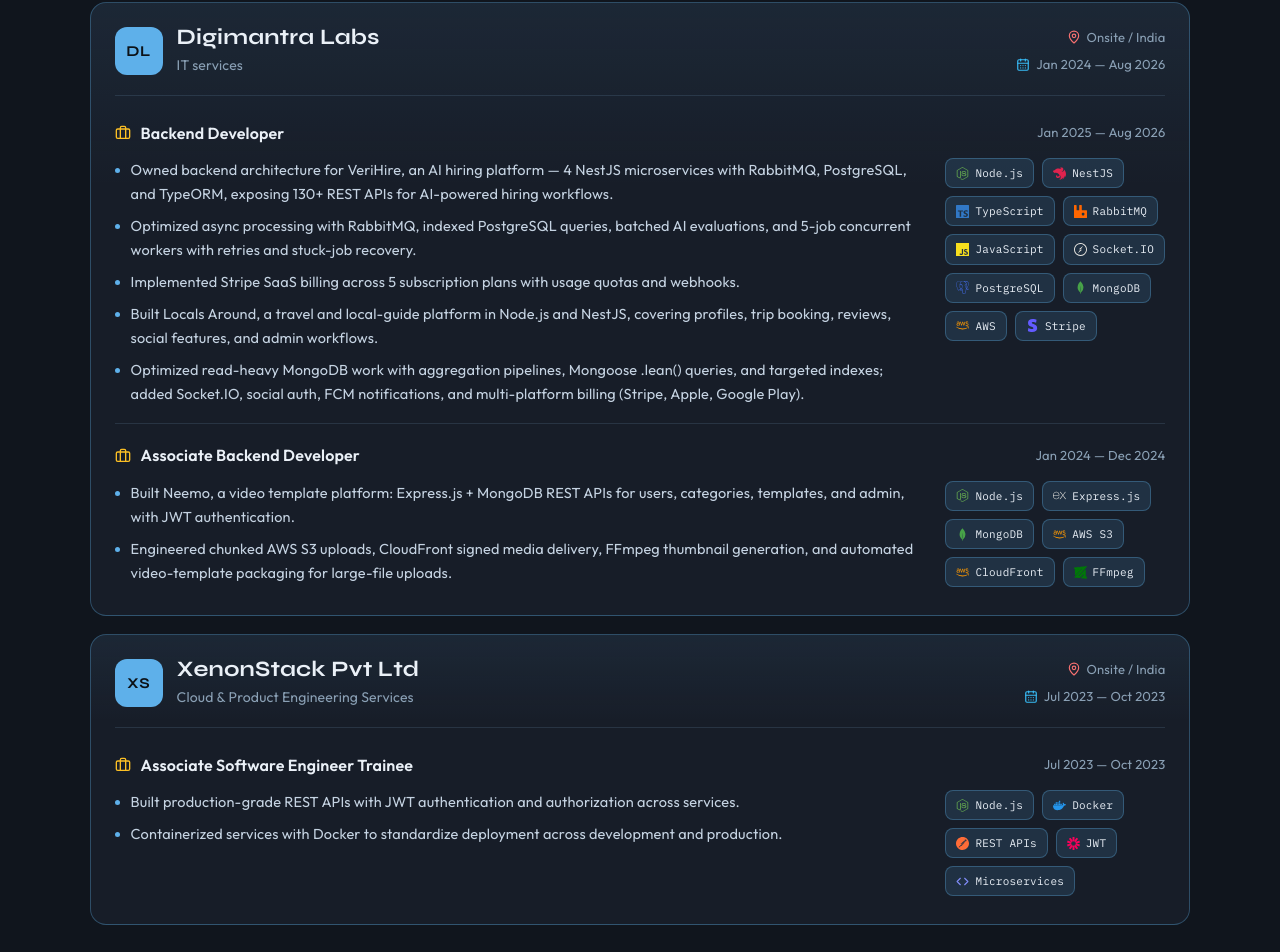
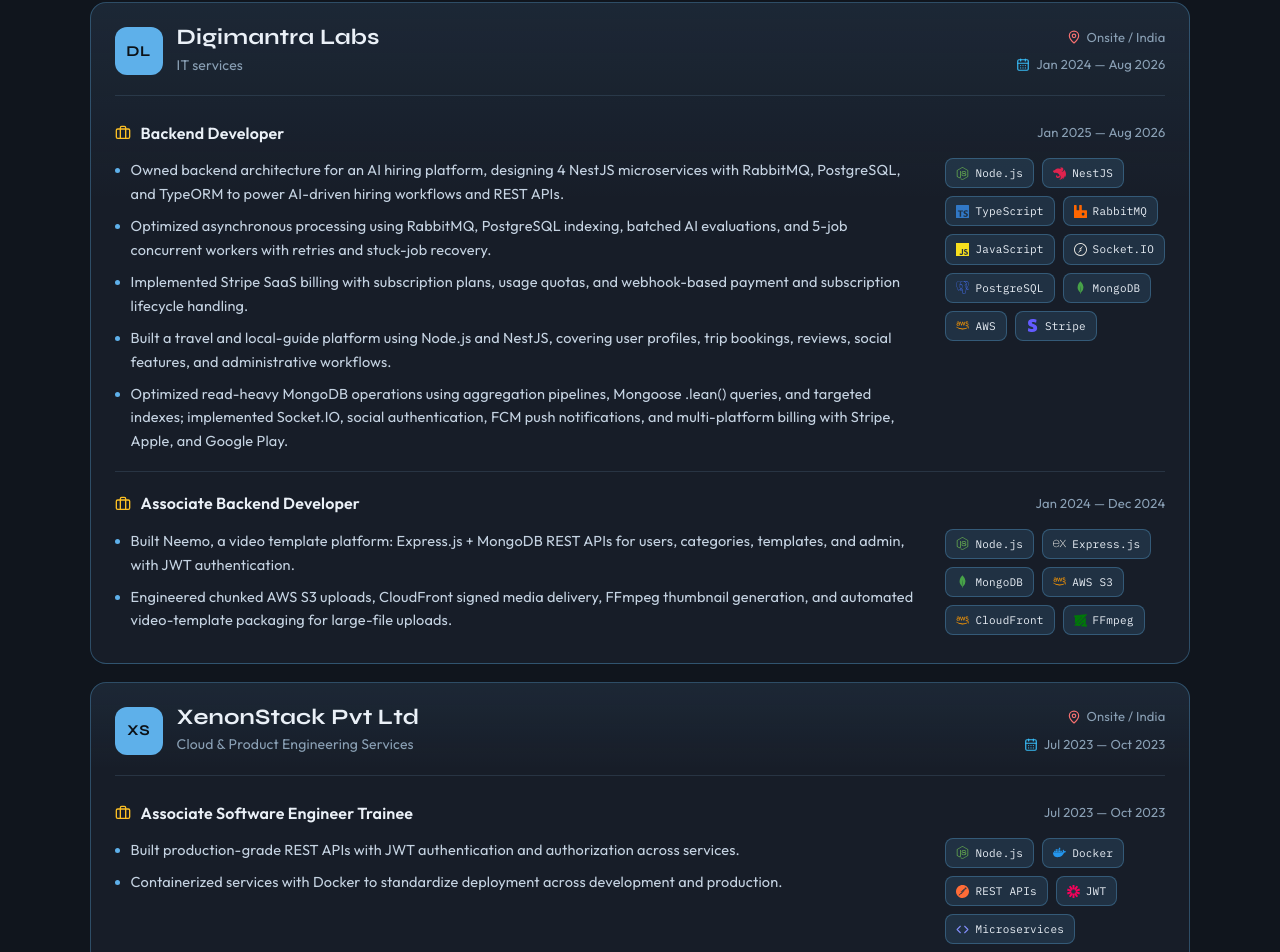
Before and after one commit to vishalm7973/portfolio, a React (Vite) app: page / in a window 1280 px wide. Shown: the part 1804-2756 px from the top of the page. Built offline with nearby package versions, Linux system fonts and the light colour scheme.

Commit message:
Text optimizations

```diff
--- a/src/data.js
+++ b/src/data.js
@@ -91,11 +91,11 @@
           "Stripe",
         ],
         points: [
-          "Owned backend architecture for VeriHire, an AI hiring platform — 4 NestJS microservices with RabbitMQ, PostgreSQL, and TypeORM, exposing 130+ REST APIs for AI-powered hiring workflows.",
-          "Optimized async processing with RabbitMQ, indexed PostgreSQL queries, batched AI evaluations, and 5-job concurrent workers with retries and stuck-job recovery.",
-          "Implemented Stripe SaaS billing across 5 subscription plans with usage quotas and webhooks.",
-          "Built Locals Around, a travel and local-guide platform in Node.js and NestJS, covering profiles, trip booking, reviews, social features, and admin workflows.",
-          "Optimized read-heavy MongoDB work with aggregation pipelines, Mongoose .lean() queries, and targeted indexes; added Socket.IO, social auth, FCM notifications, and multi-platform billing (Stripe, Apple, Google Play).",
+          "Owned backend architecture for an AI hiring platform, designing 4 NestJS microservices with RabbitMQ, PostgreSQL, and TypeORM to power AI-driven hiring workflows and REST APIs.",
+          "Optimized asynchronous processing using RabbitMQ, PostgreSQL indexing, batched AI evaluations, and 5-job concurrent workers with retries and stuck-job recovery.",
+          "Implemented Stripe SaaS billing with subscription plans, usage quotas, and webhook-based payment and subscription lifecycle handling.",
+          "Built a travel and local-guide platform using Node.js and NestJS, covering user profiles, trip bookings, reviews, social features, and administrative workflows.",
+          "Optimized read-heavy MongoDB operations using aggregation pipelines, Mongoose .lean() queries, and targeted indexes; implemented Socket.IO, social authentication, FCM push notifications, and multi-platform billing with Stripe, Apple, and Google Play.",
         ],
       },
       {
@@ -149,13 +149,13 @@
     ],
     description: "A real-time multiplayer Tabletop Role-Playing Game (TTRPG) platform where players take on interactive challenges, compete on live leaderboards, communicate through chat and audio/video, and make secure payments.",
     details: [
-      "Dual-identity auth shared across REST and Socket.IO — Cognito for registered users, locally-issued guest JWTs with token-version revocation (no blocklist needed).",
-      "On-demand playtime tracking using immutable timestamps instead of polling — eliminates drift, survives restarts, unit-tested with injected time.",
-      "Haversine distance computed inside MongoDB aggregation pipeline for geospatial game discovery and 'sort by nearest' in a single DB round trip.",
-      "Stripe Connect payouts with 70/30 revenue split, ledger-vs-Stripe balance reconciliation, and Redis-throttled background sync.",
-      "Redis distributed lock (SET NX) on book purchases with automatic duplicate-charge refund via stripe.refunds.create().",
-      "Puppeteer BrowserPool singleton for character sheet PDF generation — one Chromium instance reused across requests with idle-timeout and graceful shutdown.",
-      "Socket.IO Redis adapter with production-safety startup guard, p-queue concurrency control for notifications, and deploy-time Redis cache warmup.",
+      "Implemented dual-identity authentication across REST APIs and Socket.IO, using Cognito for registered users and locally issued guest JWTs with token-version revocation without requiring a blocklist.",
+      "Implemented on-demand playtime tracking using immutable timestamps instead of polling, eliminating timing drift and surviving application restarts; added unit tests with injected time.",
+      "Implemented Haversine distance calculations inside MongoDB aggregation pipelines for geospatial game discovery and nearest-first sorting in a single database round trip.",
+      "Built Stripe Connect payout workflows with a 70/30 revenue split, ledger-to-Stripe balance reconciliation, and Redis-throttled background synchronization.",
+      "Implemented Redis distributed locking with SET NX for book purchases, preventing duplicate processing and automatically refunding duplicate charges through Stripe.",
+      "Built a Puppeteer BrowserPool singleton for character-sheet PDF generation, reusing a Chromium instance across requests with idle-timeout management and graceful shutdown.",
+      "Implemented the Socket.IO Redis adapter with production-safety startup guards, p-queue-based notification concurrency control, and deploy-time Redis cache warmup.",
     ],
     live: "https://evilgeniusgames.com/",
   },
@@ -167,10 +167,11 @@
     description:
       "A SaaS-based AI hiring platform for conducting video and coding interviews, with automated candidate evaluation, AI-generated reports and scoring, asynchronous processing, and usage-based billing.",
     details: [
-      "Owned backend architecture for an AI hiring platform — 4 NestJS microservices with RabbitMQ, PostgreSQL, and TypeORM.",
-      "Exposed 130+ REST APIs covering AI-powered hiring workflows from evaluation through billing.",
-      "Optimized async processing with RabbitMQ, indexed PostgreSQL queries, batched AI evaluations, and 5-job concurrent workers with retries and stuck-job recovery.",
-      "Implemented Stripe SaaS billing across 5 subscription plans with usage quotas and webhooks.",
+      "Owned backend architecture for an AI hiring platform, designing 4 NestJS microservices with RabbitMQ, PostgreSQL, and TypeORM to power AI-driven hiring workflows and REST APIs.",
+      "Optimized asynchronous processing using RabbitMQ, PostgreSQL indexing, batched AI evaluations, and 5-job concurrent workers with retries and stuck-job recovery.",
+      "Implemented Stripe SaaS billing with subscription plans, usage quotas, and webhook-based payment and subscription lifecycle handling.",
+      "Built a travel and local-guide platform using Node.js and NestJS, covering user profiles, trip bookings, reviews, social features, and administrative workflows.",
+      "Optimized read-heavy MongoDB operations using aggregation pipelines, Mongoose .lean() queries, and targeted indexes; implemented Socket.IO, social authentication, FCM push notifications, and multi-platform billing with Stripe, Apple, and Google Play.",
     ],
     live: "https://verihire.ai/",
   },
@@ -182,10 +183,10 @@
     description:
       "A full-featured travel platform connecting travelers with local guides and experiences through trip booking, social discovery, real-time messaging, reviews, push notifications, and seamless multi-store payments.",
     details: [
-      "Built the backend for a travel and local-guide platform covering profiles, trip booking, reviews, social features, and admin workflows.",
-      "Optimized read-heavy MongoDB work with aggregation pipelines, Mongoose .lean() queries, and targeted indexes.",
-      "Added Socket.IO messaging, social auth, and FCM notifications.",
-      "Implemented multi-platform billing across Stripe, Apple, and Google Play.",
+      "Built the backend for a travel and local-guide platform, covering user profiles, trip booking, reviews, social features, and administrative workflows.",
+      "Optimized read-heavy MongoDB operations using aggregation pipelines, Mongoose .lean() queries, and targeted indexes.",
+      "Implemented real-time Socket.IO messaging, social authentication, and FCM push notifications.",
+      "Implemented multi-platform billing and subscription flows across Stripe, Apple, and Google Play.",
     ],
     live: "https://localsaround.com/",
   },
```
